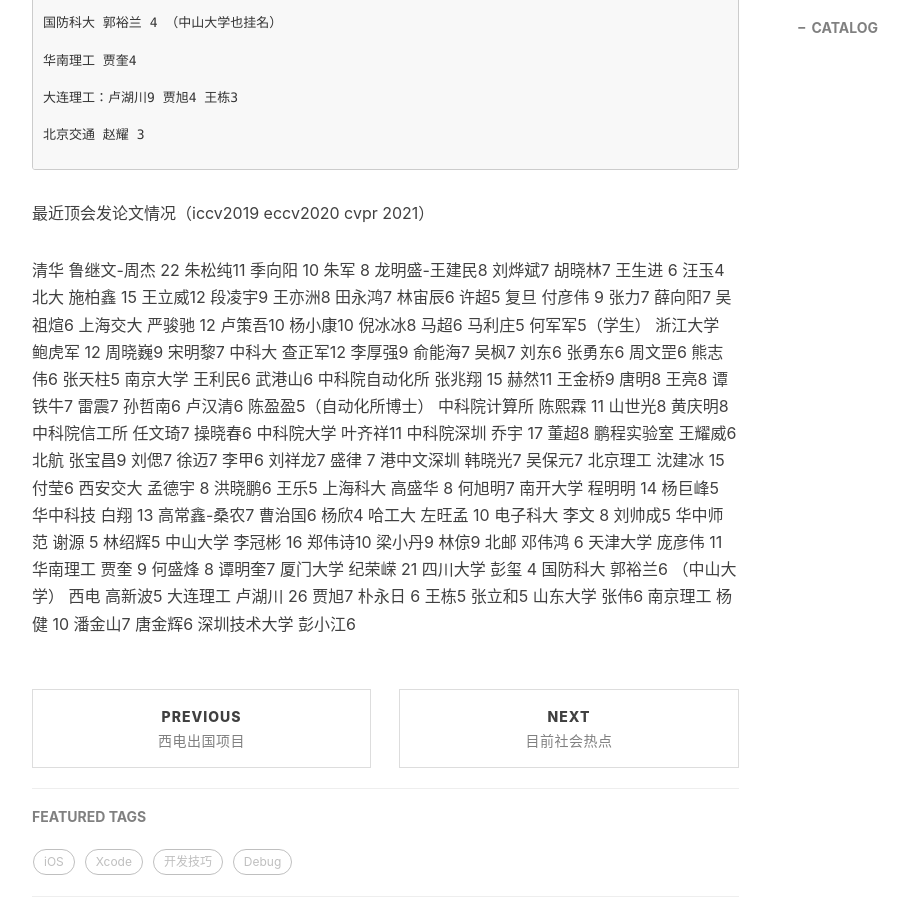
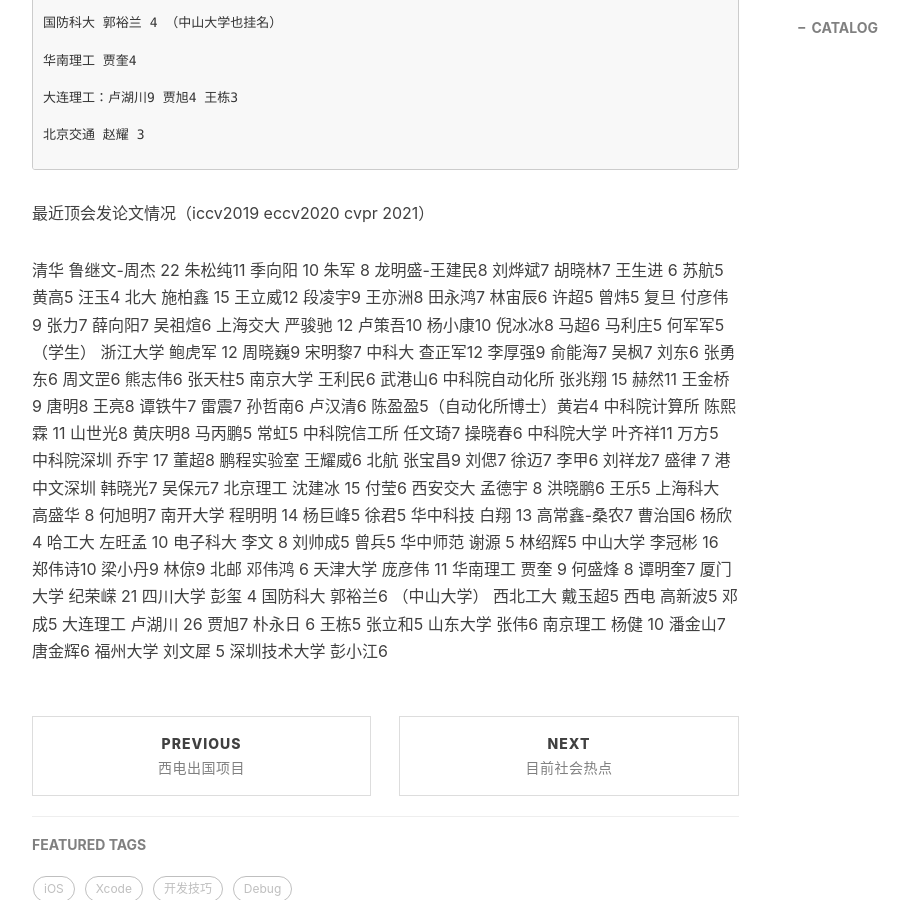
Before and after one commit to pengjiao123/pengjiao123.github.io, a Jekyll site: the page built from _posts/2021-07-07-大陆地区非计算机软件学院老师招生.md, in a window 1280 px wide and 900 px high, scrolled down 4929 px. Shown: the whole window, without its empty margins (233-1142 px from the left). Built offline with Jekyll 4.4.1, drawn with Linux system fonts in a browser that asks for light colours; nearby versions of some CDN libraries; comment, search, counter and statistics services are not loaded.

Commit message:
Update 2021-07-07-大陆地区非计算机软件学院老师招生.md

```diff
--- a/_posts/2021-07-07-大陆地区非计算机软件学院老师招生.md
+++ b/_posts/2021-07-07-大陆地区非计算机软件学院老师招生.md
@@ -169,17 +169,17 @@
 ~~~~~~~~~~~~~~~~~~~~~~~~~~~~~~~~~~~~~~~~~~~~~~~~~~~~~~~~~~~~~~~~~~~~~~~~~~~~~~~~~~~
 最近顶会发论文情况（iccv2019 eccv2020 cvpr 2021）
 
-清华 鲁继文-周杰 22 朱松纯11 季向阳 10 朱军 8 龙明盛-王建民8 刘烨斌7 胡晓林7  王生进 6 汪玉4
-北大 施柏鑫 15 王立威12 段凌宇9 王亦洲8 田永鸿7 林宙辰6  许超5
+清华 鲁继文-周杰 22 朱松纯11 季向阳 10 朱军 8 龙明盛-王建民8 刘烨斌7 胡晓林7  王生进 6 苏航5 黄高5 汪玉4
+北大 施柏鑫 15 王立威12 段凌宇9 王亦洲8 田永鸿7 林宙辰6  许超5 曾炜5
 复旦 付彦伟 9 张力7 薛向阳7 吴祖煊6
 上海交大 严骏驰 12 卢策吾10 杨小康10 倪冰冰8 马超6 马利庄5 何军军5（学生）
 浙江大学 鲍虎军 12 周晓巍9 宋明黎7
 中科大 查正军12 李厚强9 俞能海7 吴枫7 刘东6 张勇东6 周文罡6 熊志伟6 张天柱5
 南京大学 王利民6 武港山6
-中科院自动化所 张兆翔 15 赫然11 王金桥9 唐明8 王亮8 谭铁牛7 雷震7 孙哲南6 卢汉清6 陈盈盈5（自动化所博士）
-中科院计算所 陈熙霖 11 山世光8 黄庆明8
+中科院自动化所 张兆翔 15 赫然11 王金桥9 唐明8 王亮8 谭铁牛7 雷震7 孙哲南6 卢汉清6 陈盈盈5（自动化所博士）黄岩4
+中科院计算所 陈熙霖 11 山世光8 黄庆明8 马丙鹏5 常虹5
 中科院信工所 任文琦7 操晓春6
-中科院大学 叶齐祥11
+中科院大学 叶齐祥11 万方5
 中科院深圳 乔宇 17 董超8
 鹏程实验室 王耀威6
 北航 张宝昌9 刘偲7 徐迈7 李甲6 刘祥龙7  盛律 7
@@ -187,10 +187,10 @@
 北京理工 沈建冰 15 付莹6
 西安交大 孟德宇 8 洪晓鹏6 王乐5
 上海科大 高盛华 8 何旭明7
-南开大学 程明明 14 杨巨峰5
+南开大学 程明明 14 杨巨峰5 徐君5
 华中科技 白翔 13 高常鑫-桑农7 曹治国6 杨欣4
 哈工大 左旺孟 10
-电子科大 李文 8 刘帅成5
+电子科大 李文 8 刘帅成5 曾兵5
 华中师范 谢源 5 林绍辉5
 中山大学 李冠彬 16 郑伟诗10 梁小丹9 林倞9
 北邮 邓伟鸿 6
@@ -199,8 +199,10 @@
 厦门大学 纪荣嵘 21
 四川大学 彭玺 4
 国防科大 郭裕兰6 （中山大学）
-西电 高新波5
+西北工大 戴玉超5
+西电 高新波5 邓成5
 大连理工 卢湖川 26 贾旭7 朴永日 6 王栋5 张立和5
 山东大学 张伟6
 南京理工 杨健 10 潘金山7 唐金辉6
+福州大学 刘文犀 5
 深圳技术大学 彭小江6
```
